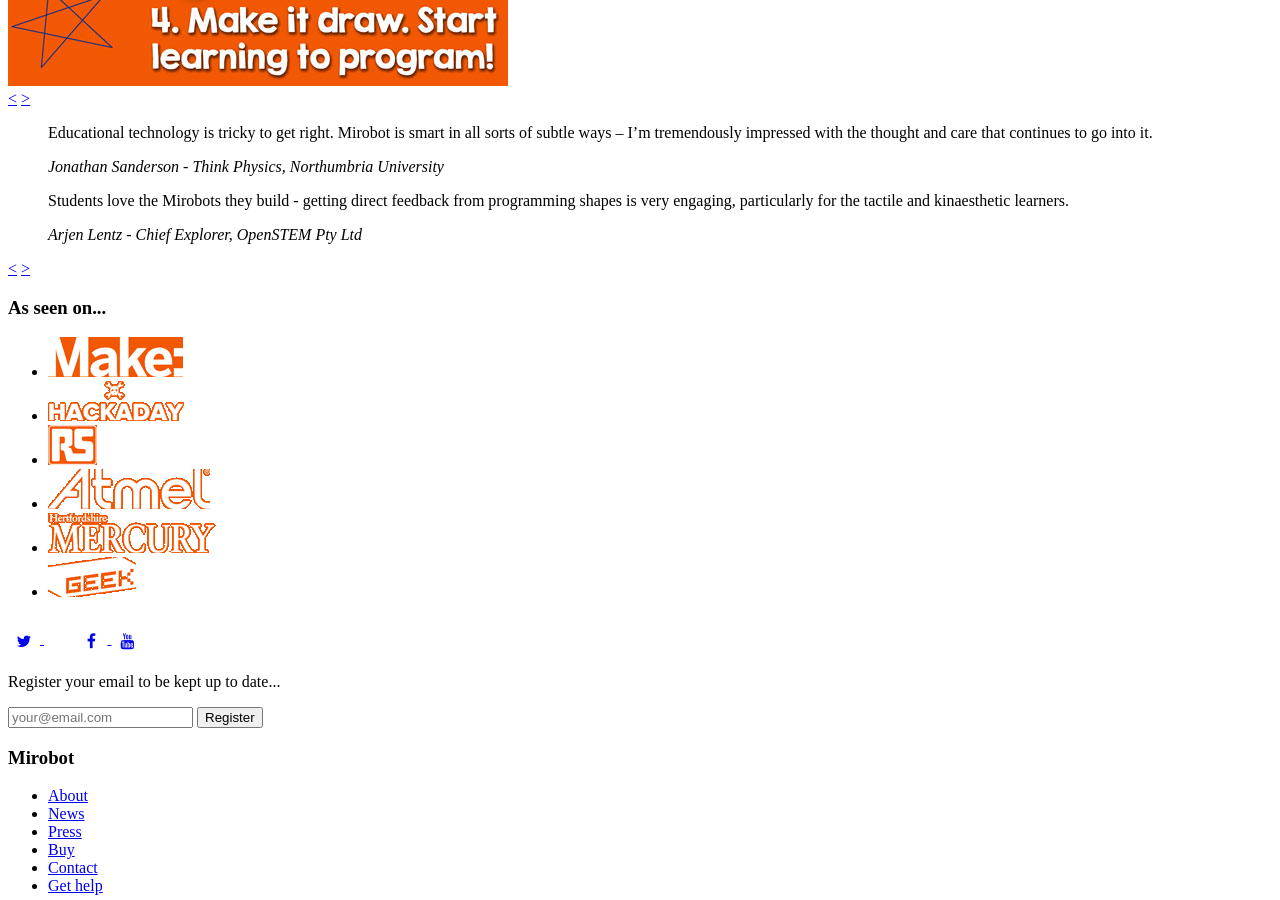
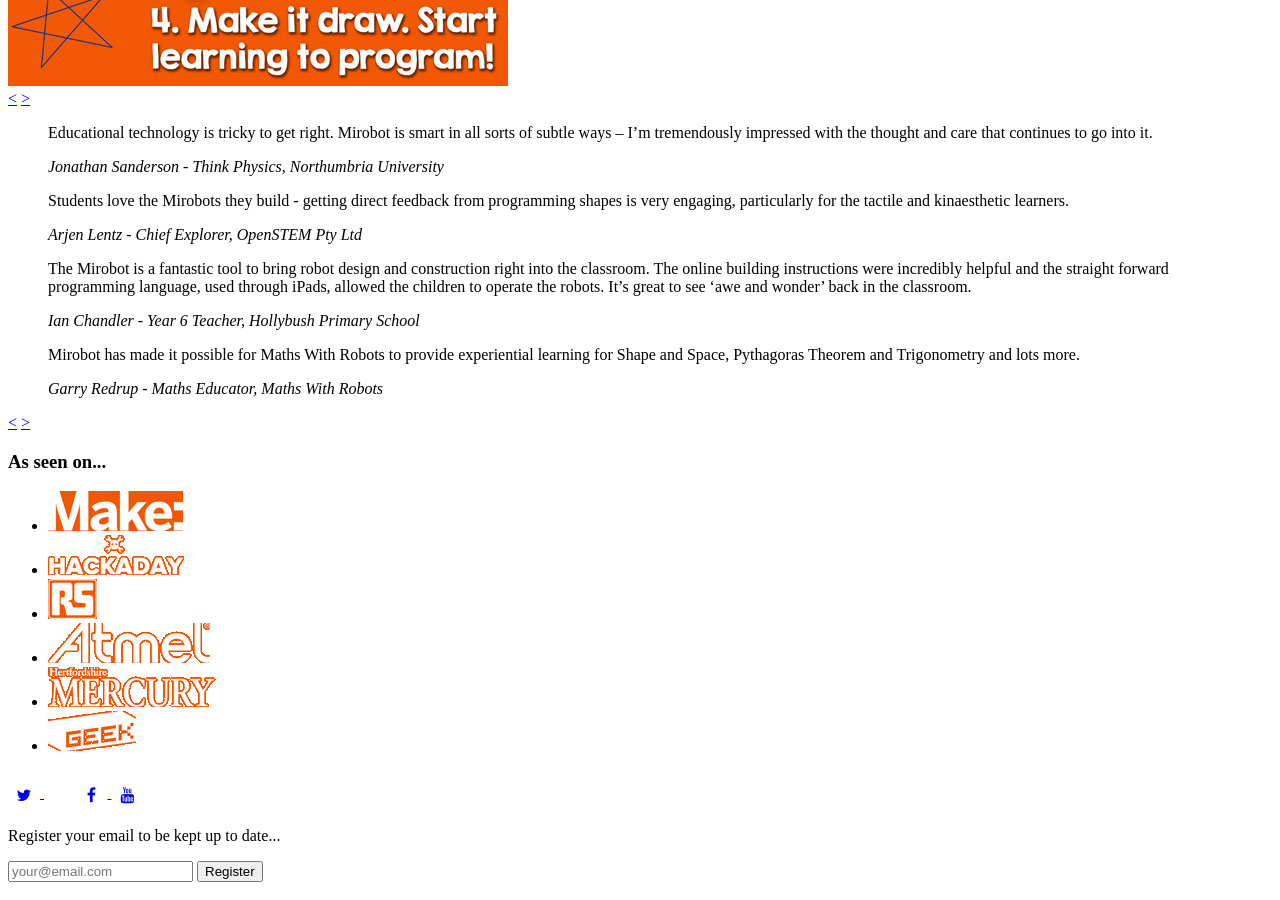
Before and after one commit to mirobot/mirobot-web, a Jekyll site: the page built from index.html, in a window 1280 px wide and 900 px high, scrolled down 1621 px. Built offline with Jekyll 4.4.1, drawn with Linux system fonts in a browser that asks for light colours; nearby versions of some CDN libraries; Markdown is read by kramdown in place of the engine named in the settings.

Commit message:
Add more quotes to homepage

```diff
--- a/index.html
+++ b/index.html
@@ -50,6 +50,18 @@
 					<cite>Arjen Lentz - Chief Explorer, OpenSTEM Pty Ltd</cite>
 				</blockquote>
 			</div>
+			<div class="ss-slide ss-hidden">
+				<blockquote>
+					<p>The Mirobot is a fantastic tool to bring robot design and construction right into the classroom.  The online building instructions were incredibly helpful and the straight forward programming language, used through iPads, allowed the children to operate the robots.  It’s great to see ‘awe and wonder’ back in the classroom.</p>
+					<cite>Ian Chandler - Year 6 Teacher, Hollybush Primary School</cite>
+				</blockquote>
+			</div>
+			<div class="ss-slide ss-hidden">
+				<blockquote>
+					<p>Mirobot has made it possible for Maths With Robots to provide experiential learning for Shape and Space, Pythagoras Theorem and Trigonometry and lots more.</p>
+					<cite>Garry Redrup - Maths Educator, Maths With Robots</cite>
+				</blockquote>
+			</div>
 			<a href="#" class="ss-prev ss-index-number">&lt;</a>
 			<span class="ss-index"></span>
 			<a href="#" class="ss-next ss-index-number">&gt;</a>
```
